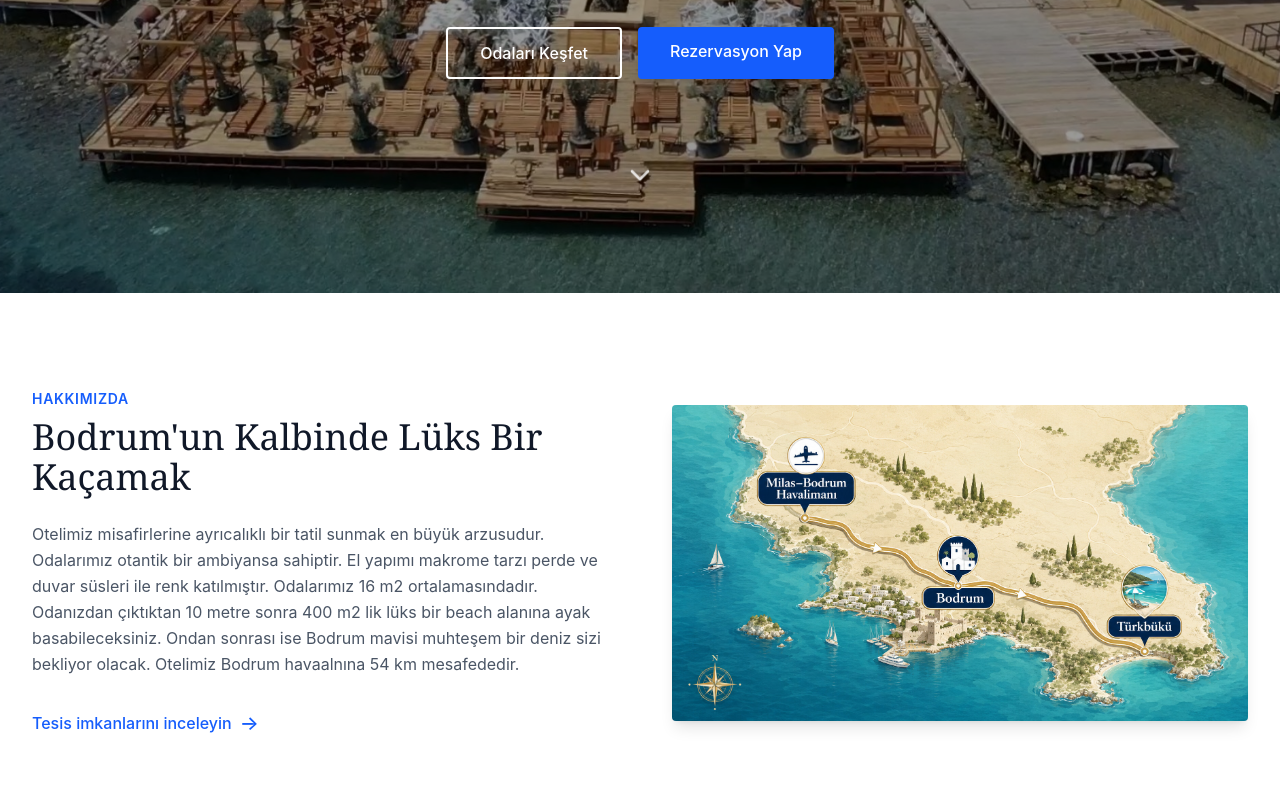
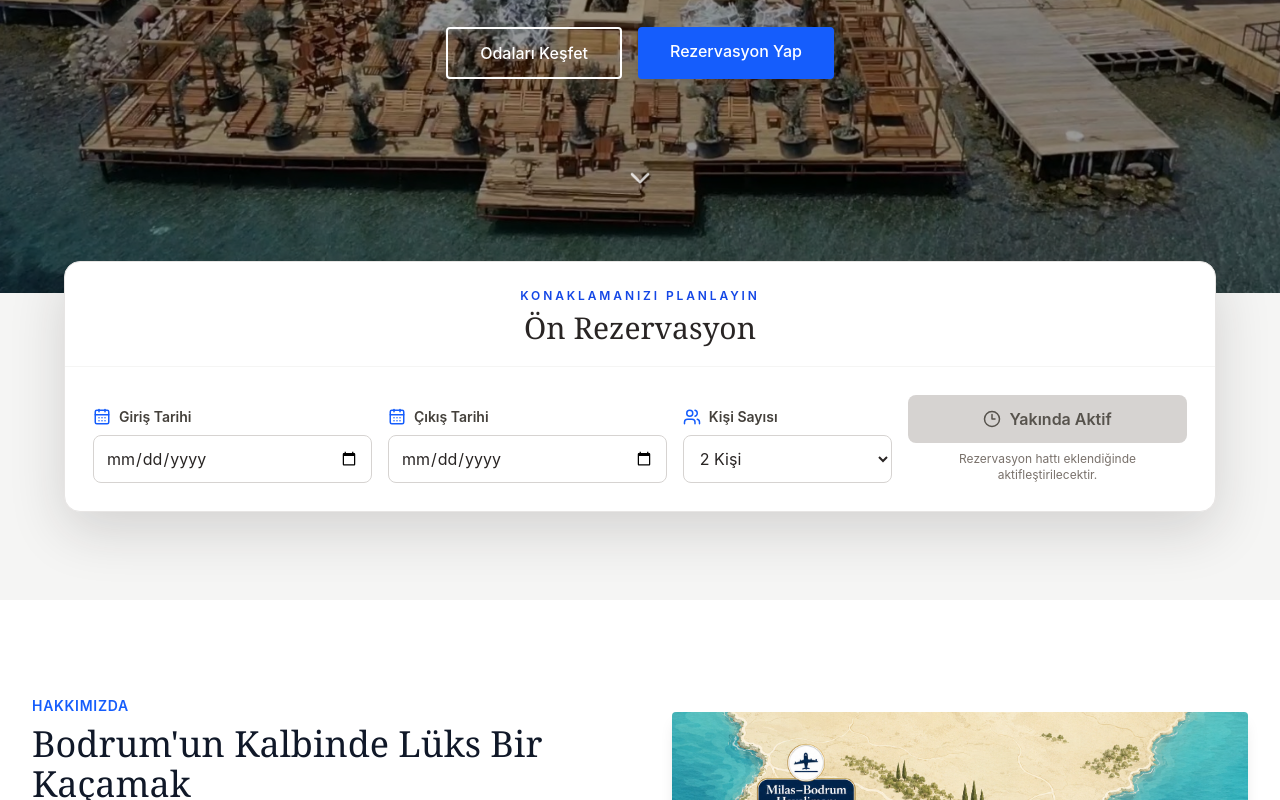
Before and after one commit to Max19071/golkoy_turkbuku1, a React (Vite) app: page / in a window 1280 px wide. Shown: the part 507-1307 px from the top of the page. Built offline with nearby package versions, Linux system fonts and the light colour scheme.

Commit message:
Ana sayfaya ön rezervasyon şablonu ekle

```diff
--- a/src/App.tsx
+++ b/src/App.tsx
@@ -6,6 +6,7 @@ import Facilities from './components/Facilities';
 import Footer from './components/Footer';
 import GalleryPage from './components/GalleryPage';
 import FaqPage from './components/FaqPage';
+import ReservationBar from './components/ReservationBar';
 
 function App() {
   const page = new URLSearchParams(window.location.search).get('sayfa');
@@ -23,6 +24,7 @@ function App() {
       <Navbar />
       <main>
         <Hero />
+        <ReservationBar />
         <About />
         <Rooms />
         <Facilities />
--- /dev/null
+++ b/src/components/ReservationBar.tsx
@@ -0,0 +1,99 @@
+import { CalendarDays, Clock3, Users } from 'lucide-react';
+import { useState } from 'react';
+import { useLanguage } from '../LanguageContext';
+
+function localDateString(date: Date) {
+  const offset = date.getTimezoneOffset();
+  return new Date(date.getTime() - offset * 60_000).toISOString().slice(0, 10);
+}
+
+export default function ReservationBar() {
+  const { isEnglish } = useLanguage();
+  const today = localDateString(new Date());
+  const [checkIn, setCheckIn] = useState('');
+  const [checkOut, setCheckOut] = useState('');
+  const [guests, setGuests] = useState('2');
+
+  const handleCheckIn = (value: string) => {
+    setCheckIn(value);
+    if (checkOut && checkOut <= value) setCheckOut('');
+  };
+
+  return (
+    <section id="book" className="relative z-20 bg-stone-100 px-4 pb-10 md:px-8 md:pb-14">
+      <div className="mx-auto max-w-6xl -translate-y-5 overflow-hidden rounded-2xl border border-stone-200 bg-white shadow-[0_18px_55px_rgba(28,25,23,0.16)] md:-translate-y-8">
+        <div className="border-b border-stone-100 px-6 py-5 text-center md:px-8">
+          <span className="text-xs font-semibold uppercase tracking-[0.24em] text-blue-700">
+            {isEnglish ? 'Plan Your Stay' : 'Konaklamanızı Planlayın'}
+          </span>
+          <h2 className="mt-1 font-serif text-2xl text-stone-800 md:text-3xl">
+            {isEnglish ? 'Pre-Reservation' : 'Ön Rezervasyon'}
+          </h2>
+        </div>
+
+        <div className="grid gap-4 p-5 md:grid-cols-[1fr_1fr_0.75fr_1fr] md:items-end md:p-7">
+          <label className="block">
+            <span className="mb-2 flex items-center gap-2 text-sm font-semibold text-stone-700">
+              <CalendarDays size={18} className="text-blue-600" />
+              {isEnglish ? 'Check-in Date' : 'Giriş Tarihi'}
+            </span>
+            <input
+              type="date"
+              min={today}
+              value={checkIn}
+              onChange={(event) => handleCheckIn(event.target.value)}
+              className="h-12 w-full rounded-lg border border-stone-300 bg-white px-3 text-stone-800 transition focus:border-blue-500 focus:ring-2 focus:ring-blue-100"
+            />
+          </label>
+
+          <label className="block">
+            <span className="mb-2 flex items-center gap-2 text-sm font-semibold text-stone-700">
+              <CalendarDays size={18} className="text-blue-600" />
+              {isEnglish ? 'Check-out Date' : 'Çıkış Tarihi'}
+            </span>
+            <input
+              type="date"
+              min={checkIn || today}
+              value={checkOut}
+              onChange={(event) => setCheckOut(event.target.value)}
+              className="h-12 w-full rounded-lg border border-stone-300 bg-white px-3 text-stone-800 transition focus:border-blue-500 focus:ring-2 focus:ring-blue-100"
+            />
+          </label>
+
+          <label className="block">
+            <span className="mb-2 flex items-center gap-2 text-sm font-semibold text-stone-700">
+              <Users size={18} className="text-blue-600" />
+              {isEnglish ? 'Guests' : 'Kişi Sayısı'}
+            </span>
+            <select
+              value={guests}
+              onChange={(event) => setGuests(event.target.value)}
+              className="h-12 w-full rounded-lg border border-stone-300 bg-white px-3 text-stone-800 transition focus:border-blue-500 focus:ring-2 focus:ring-blue-100"
+            >
+              {Array.from({ length: 8 }, (_, index) => index + 1).map((count) => (
+                <option key={count} value={count}>
+                  {count} {isEnglish ? (count === 1 ? 'Guest' : 'Guests') : 'Kişi'}
+                </option>
+              ))}
+            </select>
+          </label>
+
+          <div>
+            <button
+              type="button"
+              disabled
+              aria-describedby="reservation-status"
+              className="flex h-12 w-full cursor-not-allowed items-center justify-center gap-2 rounded-lg bg-stone-300 px-5 font-semibold text-stone-600"
+            >
+              <Clock3 size={18} />
+              {isEnglish ? 'Available Soon' : 'Yakında Aktif'}
+            </button>
+            <p id="reservation-status" className="mt-2 text-center text-xs text-stone-500">
+              {isEnglish ? 'It will be activated when the reservation line is added.' : 'Rezervasyon hattı eklendiğinde aktifleştirilecektir.'}
+            </p>
+          </div>
+        </div>
+      </div>
+    </section>
+  );
+}
```
